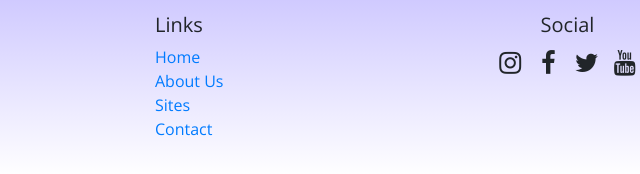
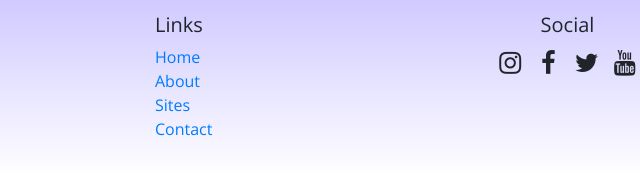
Before and after one commit to luker369/nucampsite01, a website: page index.html in a window 1280 px wide. Shown: the part 2063-2237 px from the top of the page, 25-665 px from the left. Drawn offline with nearby package versions, Linux system fonts and the light colour scheme.

Commit message:
change about us to about

```diff
--- a/index.html
+++ b/index.html
@@ -277,7 +277,7 @@
           <h5>Links</h5>
           <ul class="list-unstyled">
             <li><a href="index.html">Home</a></li>
-            <li><a href="#">About Us</a></li>
+            <li><a href="#">About</a></li>
             <li><a href="#">Sites</a></li>
             <li><a href="#">Contact</a></li>
           </ul>
```
